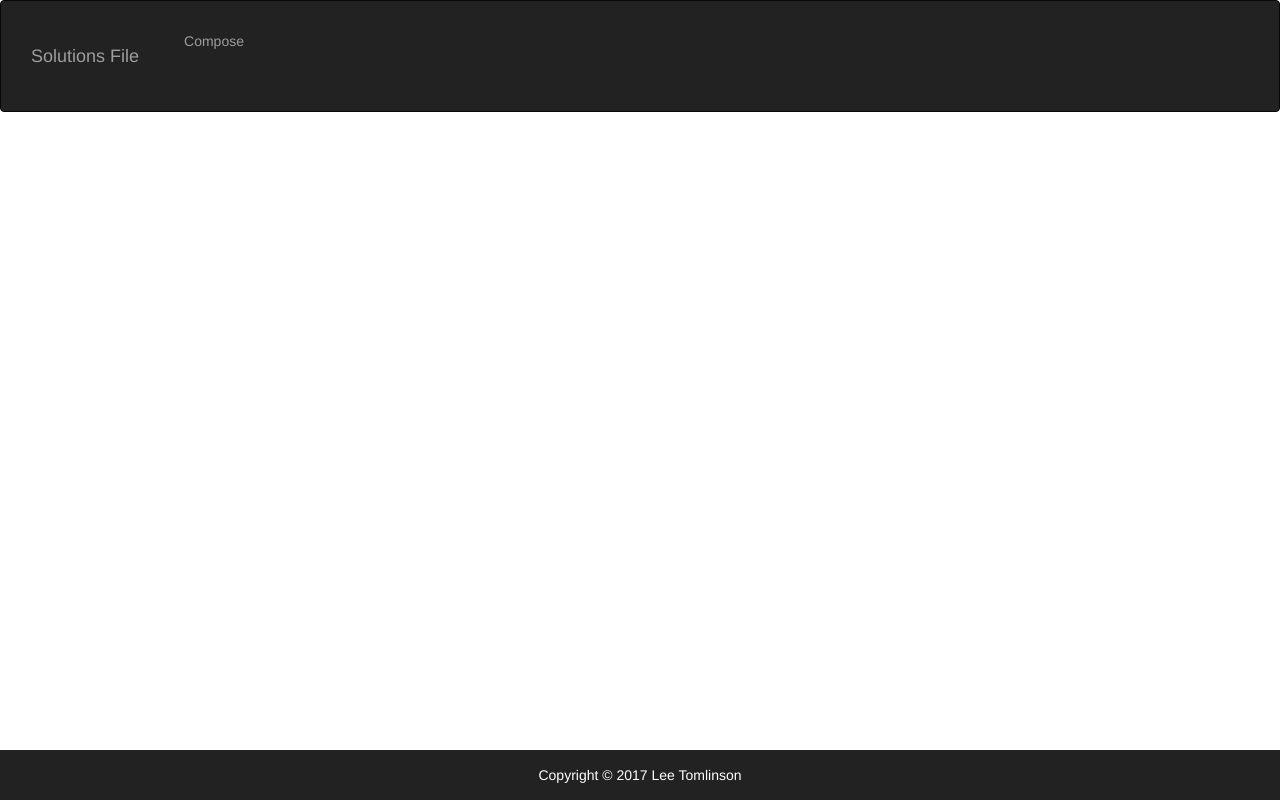
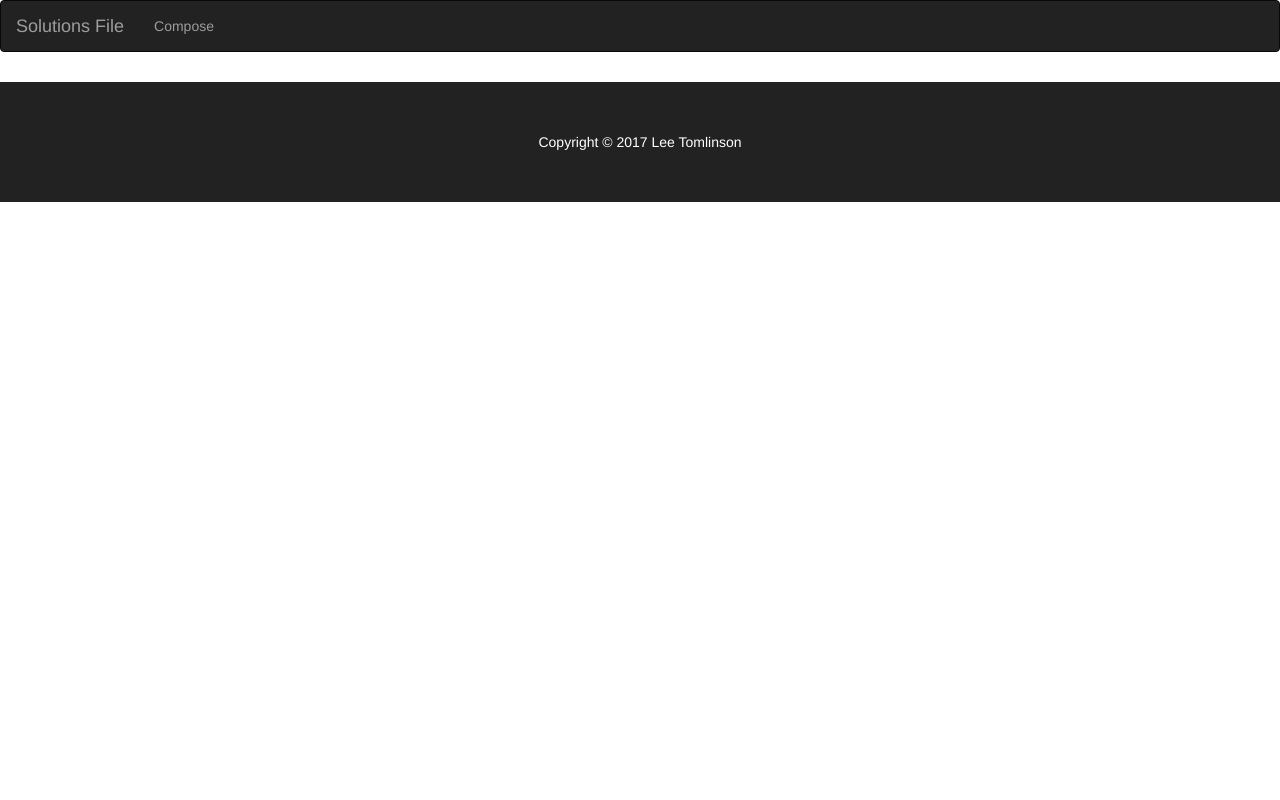
Before and after one commit to leetomlinson/problem-solved, a Flask app: template templates/index.html in a window 1280 px wide. Run offline with Flask 2, Linux system fonts and the light colour scheme; the template is opened without the code that fills it, so the values that code supplies are empty; some libraries are stand-ins or nearby versions.

Commit message:
Modified static/styles.css.

```diff
--- a/static/styles.css
+++ b/static/styles.css
@@ -1,13 +1,7 @@
-div {
-    padding: 15px;
-}
-
 footer {
     color: white;
     background-color: #222;
     text-align: center;
-    padding: 15px;
+    padding: 50px;
     width: 100%;
-    bottom: 0;
-    position: fixed;
 }
```
